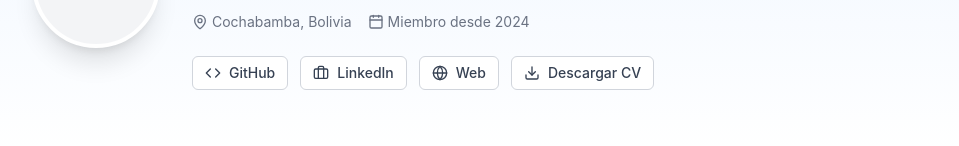
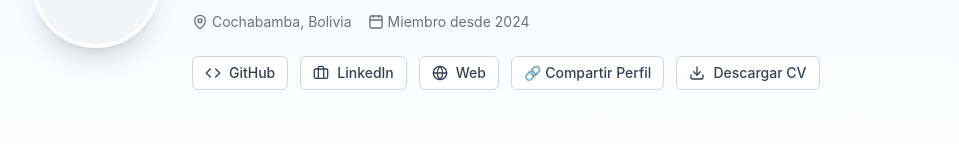
Before and after one commit to dpardo23/bytebusters-frontend, a React (Vite) app: page / in a window 1280 px wide. Shown: the part 144-290 px from the top of the page, without its empty margins (160-1119 px from the left). Built offline with nearby package versions, Linux system fonts and the light colour scheme.

Commit message:
feat(guest): ocultar datos de contacto para usuarios no autenticados

```diff
--- a/src/App.tsx
+++ b/src/App.tsx
@@ -14,7 +14,7 @@ function App() {
     linkedinUrl: "https://linkedin.com",
     websiteUrl: "https://portafolio.com",
     status: "active",
-    lastActive: haceDosHoras
+    lastActive: haceDosHoras,
   }
 
   const mockExperiences: ExperienceData[] = [
@@ -55,7 +55,7 @@ function App() {
 
   return (
     <div className="min-h-screen bg-gray-50 pb-20">
-      <HeroSection user={mockUser} />
+      <HeroSection user={{ ...mockUser, isGuest: false }} />
       <div className="px-4">
         <ProfileEditForm initialUser={mockUser} />
         <ExperienceSection experiences={mockExperiences} />
--- a/src/components/portfolio/hero-section.tsx
+++ b/src/components/portfolio/hero-section.tsx
@@ -12,6 +12,7 @@ export interface UserData {
   linkedinUrl?: string;
   websiteUrl?: string;
   bio?: string;
+  isGuest?: boolean;
 }
 
 interface HeroSectionProps {
@@ -19,6 +20,12 @@ interface HeroSectionProps {
 }
 
 export function HeroSection({ user }: HeroSectionProps) {
+
+  const handleCopyUrl = () => {
+    navigator.clipboard.writeText(window.location.href);
+    alert("¡Enlace del portafolio copiado!");
+  };
+
   return (
     <section className="py-16 px-4 bg-gradient-to-b from-blue-50 to-white">
       <div className="container mx-auto max-w-4xl">
@@ -43,15 +50,30 @@ export function HeroSection({ user }: HeroSectionProps) {
             </div>
 
             <div className="flex flex-wrap items-center justify-center md:justify-start gap-3">
-              <SocialLinks
-                githubUrl={user?.githubUrl}
-                linkedinUrl={user?.linkedinUrl}
-                websiteUrl={user?.websiteUrl}
-              />
+
+              {!user?.isGuest ? (
+                <SocialLinks
+                  githubUrl={user?.githubUrl}
+                  linkedinUrl={user?.linkedinUrl}
+                  websiteUrl={user?.websiteUrl}
+                />
+              ) : (
+                <div className="text-xs font-medium text-amber-700 bg-amber-50 px-3 py-2 rounded-lg border border-amber-100">
+                  🔒 Inicia sesión para ver redes sociales
+                </div>
+              )}
+
+              <button
+                onClick={handleCopyUrl}
+                className="inline-flex items-center px-3 py-1.5 border border-gray-300 rounded-md text-sm font-medium text-gray-700 bg-white hover:bg-gray-50 transition-colors"
+              >
+                🔗 Compartir Perfil
+              </button>
 
               <button className="inline-flex items-center px-3 py-1.5 border border-gray-300 rounded-md text-sm font-medium text-gray-700 bg-white hover:bg-gray-50 transition-colors">
                 <Download className="w-4 h-4 mr-2" /> Descargar CV
               </button>
+
             </div>
 
           </div>
```
